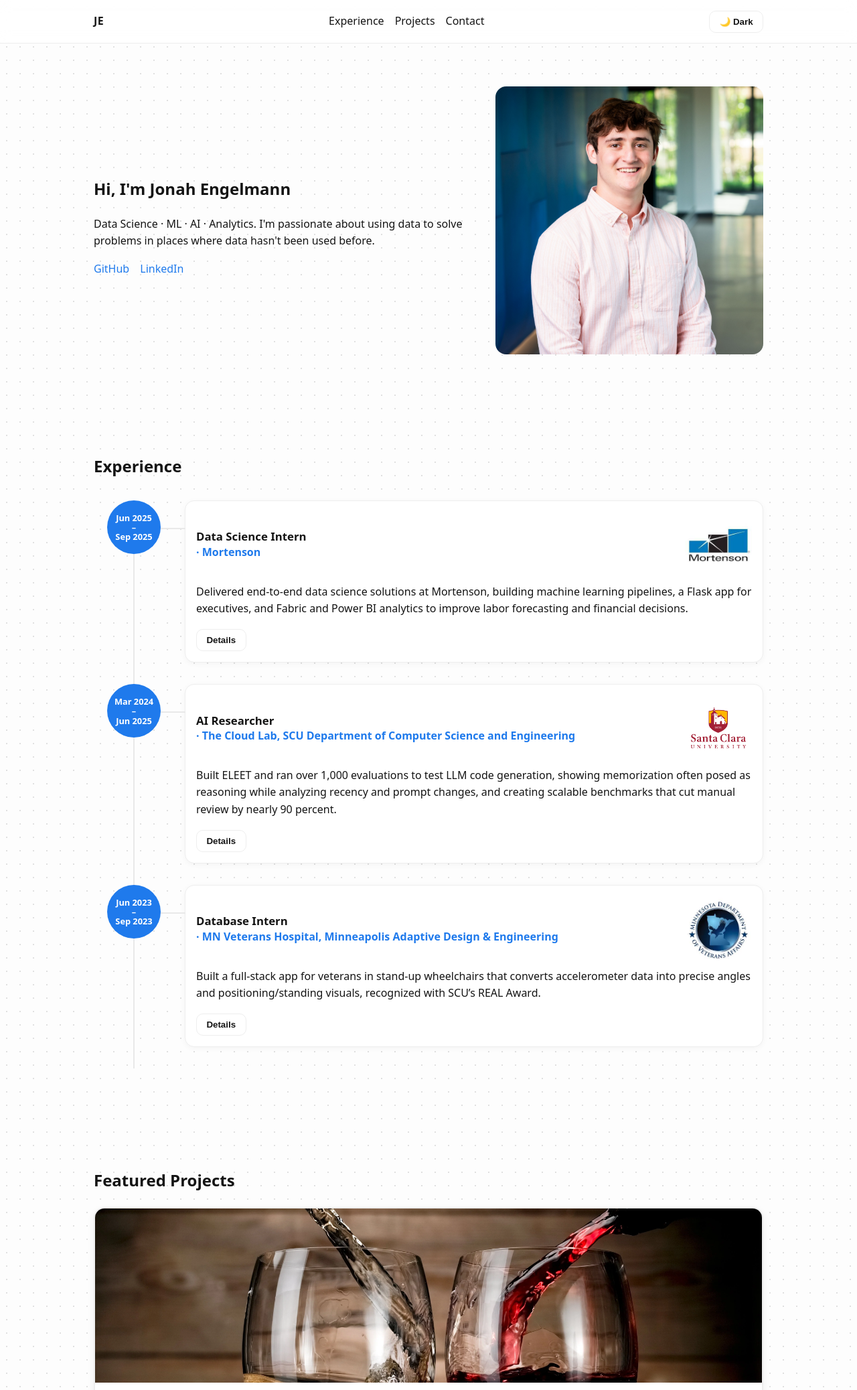
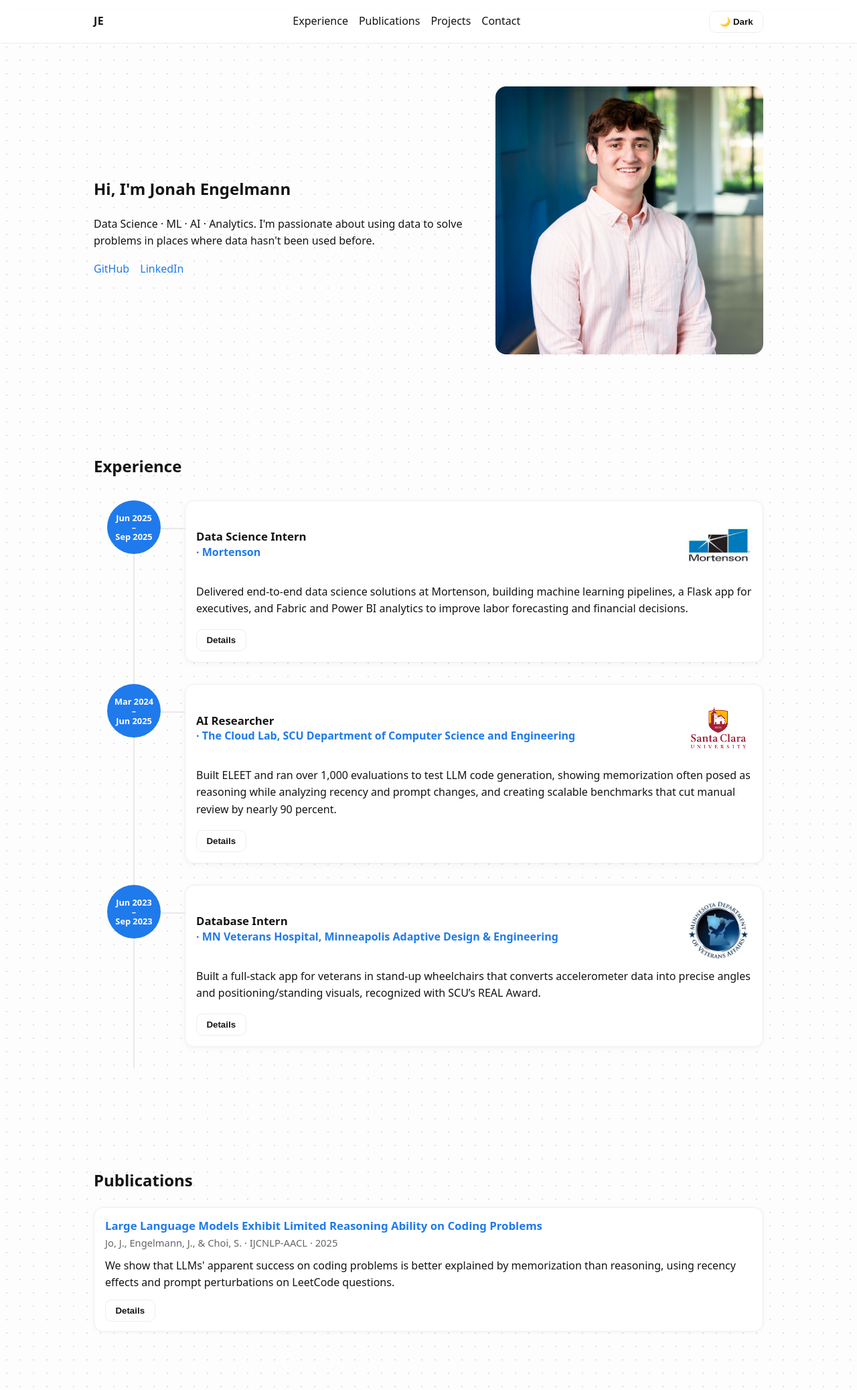
Before and after one commit to Joengelmann/render-flask-deployment-portfolio, a Flask app: page / in a window 1280 px wide. Shown: the top 2075 px of the page at 67% size. Run offline with Flask 3, Linux system fonts and the light colour scheme.

Commit message:
added publications

```diff
--- a/app.py
+++ b/app.py
@@ -9,11 +9,19 @@ def load_yaml(path):
 
 @app.route("/")
 def home():
-    projects = load_yaml(os.path.join("data", "projects.yaml"))
-    experience = load_yaml(os.path.join("data", "experience.yaml"))
-    # sort newest first if you want
+    projects = load_yaml(os.path.join("data", "projects.yaml")) or []
+    experience = load_yaml(os.path.join("data", "experience.yaml")) or []
+    publications = load_yaml(os.path.join("data", "publications.yaml")) or []
+
     projects = sorted(projects, key=lambda x: x.get("date",""), reverse=True)
-    return render_template("index.html", projects=projects, experience=experience)
+    publications = sorted(publications, key=lambda x: str(x.get("year","")), reverse=True)
+
+    return render_template(
+        "index.html",
+        projects=projects,
+        experience=experience,
+        publications=publications
+    )
 
 if __name__ == "__main__":
     app.run(debug=True)
--- a/data/projects.yaml
+++ b/data/projects.yaml
@@ -1,5 +1,5 @@
 - title: Stock Sentiment vs Market Movement
-  summary: Analyzed how Reddit investor sentiment aligns with stock market behavior using NLP, time series analysis, topic modeling, and association rule mining.
+  summary: Analyzed how Reddit investor sentiment aligns with stock market behavior using NLP and time series analysis.
   tech: [Python, PyTorch, transformers, statsmodels, yfinance]
   links: { report: "static/report/Stock.pdf", github: "https://github.com/Joengelmann/stock-sentiments" }
   image: "/static/img/Stock.jpg"
--- /dev/null
+++ b/data/publications.yaml
@@ -0,0 +1,13 @@
+- title: "Large Language Models Exhibit Limited Reasoning Ability on Coding Problems"
+  authors: "Jo, J., Engelmann, J., & Choi, S."
+  venue: "IJCNLP-AACL"
+  year: "2025"
+  link: "https://aclanthology.org/2025.ijcnlp-short.13/"
+  pdf: "https://aclanthology.org/2025.ijcnlp-short.13.pdf"
+  citation: |
+    Jinyoung Jo, Jonah Engelmann, and Sean Choi. 2025. Large Language Models Exhibit Limited Reasoning Ability on Coding Problems. In Proceedings of the 14th International Joint Conference on Natural Language Processing and the 4th Conference of the Asia-Pacific Chapter of the Association for Computational Linguistics, pages 139–146, Mumbai, India. The Asian Federation of Natural Language Processing and The Association for Computational Linguistics.
+  one_liner: "We show that LLMs' apparent success on coding problems is better explained by memorization than reasoning, using recency effects and prompt perturbations on LeetCode questions."
+  highlights:
+    - "Demonstrated a recency effect: LLM accuracy declines on newer LeetCode questions that are less likely to appear in training data."
+    - "Showed that small synonym-based prompt perturbations significantly degrade performance on otherwise equivalent coding problems."
+    - "Provided evidence that coding success in LLMs relies on surface-level pattern recognition rather than robust reasoning."
--- a/static/main.js
+++ b/static/main.js
@@ -118,3 +118,37 @@ document.addEventListener('click', (e) => {
     card?.classList.remove('is-open');
   }
 });
+
+// ---------- Publications: expand/collapse highlights ----------
+document.addEventListener('click', (e) => {
+  const btn = e.target.closest('.pub-details-btn');
+  if (!btn) return;
+
+  const controlsId = btn.getAttribute('aria-controls');
+  const extra = document.getElementById(controlsId);
+  const card = btn.closest('.pub-card');
+
+  const willOpen = extra.hasAttribute('hidden');
+  if (willOpen) {
+    extra.removeAttribute('hidden');
+    btn.setAttribute('aria-expanded', 'true');
+    btn.textContent = 'Hide details';
+    card?.classList.add('is-open');
+  } else {
+    extra.setAttribute('hidden', '');
+    btn.setAttribute('aria-expanded', 'false');
+    btn.textContent = 'Details';
+    card?.classList.remove('is-open');
+  }
+});
+
+// ---------- Publications: copy citation ----------
+document.addEventListener('click', (e) => {
+  const btn = e.target.closest('.pub-cite-btn');
+  if (!btn) return;
+
+  const text = btn.getAttribute('data-cite');
+  navigator.clipboard.writeText(text);
+  btn.textContent = 'Copied!';
+  setTimeout(() => (btn.textContent = 'Cite'), 1500);
+});
--- a/static/styles.css
+++ b/static/styles.css
@@ -197,6 +197,129 @@ body {
 /* Prevent page scroll while modal open */
 body.modal-open { overflow: hidden; }
 
+
+/* ===================== PUBLICATIONS ===================== */
+.pub-list {
+  margin-top: 1.25rem;
+  display: grid;
+  gap: 1rem;
+}
+
+/* Publication card: intentionally NOT using .card styling */
+.pub-card {
+  border: 1px solid var(--border);
+  border-radius: 14px;
+  background: color-mix(in oklab, var(--card) 92%, var(--bg) 8%);
+  padding: 1rem 1rem .9rem;
+  box-shadow: 0 1px 6px rgba(0,0,0,0.04);
+  transition: transform .15s ease, box-shadow .15s ease, border-color .15s ease;
+}
+
+.pub-card:hover {
+  transform: translateY(-1px);
+  box-shadow: 0 6px 18px rgba(0,0,0,0.06);
+  border-color: color-mix(in oklab, var(--accent) 16%, var(--border));
+}
+
+.pub-card.is-open {
+  border-color: color-mix(in oklab, var(--accent) 18%, var(--border));
+}
+
+.pub-head {
+  display: flex;
+  justify-content: space-between;
+  align-items: flex-start;
+  gap: 1rem;
+}
+
+.pub-title {
+  margin: 0;
+  font-size: 1.05rem;
+  line-height: 1.25;
+}
+
+.pub-meta {
+  margin-top: .25rem;
+  color: var(--muted);
+  font-size: .92rem;
+}
+
+.pub-summary {
+  margin: .6rem 0 0;
+  color: var(--text);
+}
+
+.pub-actions {
+  display: flex;
+  gap: .5rem;
+  flex-wrap: wrap;
+  align-items: center;
+}
+
+/* Link pills so it doesn't look like project buttons */
+.pub-pill {
+  display: inline-flex;
+  align-items: center;
+  gap: .4rem;
+  padding: .35rem .65rem;
+  border: 1px solid var(--border);
+  border-radius: 999px;
+  background: color-mix(in oklab, var(--card) 85%, var(--bg) 15%);
+  font-weight: 650;
+  font-size: .88rem;
+  color: var(--text);
+  text-decoration: none;
+}
+
+.pub-pill:hover,
+.pub-pill:focus {
+  background: color-mix(in oklab, var(--card) 78%, var(--bg) 22%);
+  text-decoration: none;
+}
+
+/* Keep the Details button subtle */
+.pub-details-btn {
+  margin-top: .75rem;
+}
+
+/* Extra content area */
+.pub-extra {
+  margin-top: .65rem;
+  padding-top: .65rem;
+  border-top: 1px dashed color-mix(in oklab, var(--border) 65%, var(--muted) 35%);
+}
+
+.pub-extra[hidden] { display: none; }
+
+/* Mobile: stack actions under title */
+@media (max-width: 720px) {
+  .pub-head { flex-direction: column; }
+  .pub-actions { width: 100%; }
+}
+
+
+.pub-links {
+  margin-top: .75rem;
+  padding-top: .5rem;
+  border-top: 1px dashed var(--border);
+  display: flex;
+  gap: .75rem;
+  flex-wrap: wrap;
+}
+
+.pub-links .pub-pill {
+  font-weight: 650;
+  font-size: .88rem;
+}
+
+.pub-links .pub-pill.btn {
+  /* make button pills match anchor pills */
+  padding: .35rem .65rem;
+  border-radius: 999px;
+}
+
+
+
 /* ===================== TIMELINE ===================== */
 .exp-tl {
   list-style: none;
--- a/templates/index.html
+++ b/templates/index.html
@@ -70,6 +70,75 @@
     {% endfor %}
   </ol>
 </section>
+
+<section id="publications" class="section">
+  <h2>Publications</h2>
+
+  <div class="pub-list">
+    {% for pub in publications %}
+    <article class="pub-card">
+      <header class="pub-head">
+        <div class="pub-main">
+          <h3 class="pub-title">
+            <a href="{{ pub.link }}" target="_blank" rel="noopener noreferrer">
+              {{ pub.title }}
+            </a>
+          </h3>
+
+          <div class="pub-meta">
+            {{ pub.authors }} · {{ pub.venue }} · {{ pub.year }}
+          </div>
+
+          {% if pub.one_liner %}
+          <p class="pub-summary">{{ pub.one_liner }}</p>
+          {% endif %}
+        </div>
+
+      </header>
+
+      {% if pub.highlights and pub.highlights|length > 0 %}
+      <button
+        class="btn pub-details-btn"
+        type="button"
+        aria-expanded="false"
+        aria-controls="pub-extra-{{ loop.index }}"
+      >
+        Details
+      </button>
+
+      <div class="pub-extra" id="pub-extra-{{ loop.index }}" hidden>
+        <ul class="bullets">
+          {% for h in pub.highlights %}
+            <li>{{ h }}</li>
+          {% endfor %}
+        </ul>
+
+        {% if pub.link or pub.pdf or pub.citation %}
+        <div class="pub-links">
+          {# DOI should use the same URL as the title link #}
+          {% if pub.link %}
+            <a class="pub-pill" href="{{ pub.link }}" target="_blank" rel="noopener noreferrer">DOI</a>
+          {% endif %}
+
+          {% if pub.pdf %}
+            <a class="pub-pill" href="{{ pub.pdf }}" target="_blank" rel="noopener noreferrer">PDF</a>
+          {% endif %}
+
+          {% if pub.citation %}
+            <button class="btn pub-pill pub-cite-btn" type="button" data-cite="{{ pub.citation | e }}">
+              Cite
+            </button>
+          {% endif %}
+        </div>
+        {% endif %}
+
+      </div>
+      {% endif %}
+    </article>
+    {% endfor %}
+  </div>
+</section>
+
 
 <section id="projects" class="section">
   <h2>Featured Projects</h2>
@@ -155,7 +224,7 @@
 
 <section id="contact" class="section">
   <h2>Contact</h2>
-  <p>Best way to reach me: <a href="mailto:jonah.engelmann@gmail.com">Jonah.Engelmann@gmail.com</a></p>
+  <p>Best way to reach me: <a href="mailto:jonah.engelmann@gmail.com">jonah.engelmann@gmail.com</a></p>
 </section>
 
 <!-- Modal root (one per page) -->
--- a/templates/layout.html
+++ b/templates/layout.html
@@ -18,6 +18,7 @@
       <a class="brand" href="#about">JE</a>
       <ul class="nav-links">
         <li><a href="#experience">Experience</a></li>
+        <li><a href="#publications">Publications</a></li>
         <li><a href="#projects">Projects</a></li>
         <li><a href="#contact">Contact</a></li>
       </ul>
```
